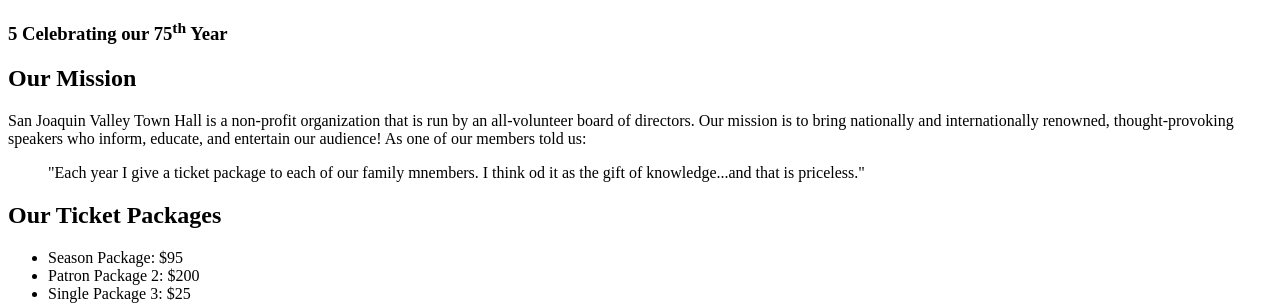
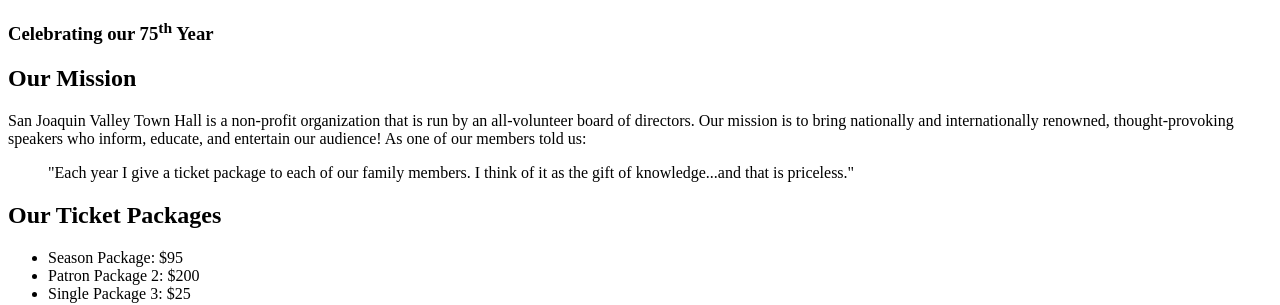
Before and after one commit to ishanr83/A07, a plain HTML site: page index.html in a window 1280 px wide. Shown: the part 140-445 px from the top of the page. Drawn offline with Linux system fonts and the light colour scheme.

Commit message:
Update index.html

```diff
--- a/index.html
+++ b/index.html
@@ -11,8 +11,7 @@
 	<header>
 		<img src="images/town_hall_logo.gif" height="80" />
 		<h2>San Joaquin Valley Town Hall</h2>
-		<h3>5
-			Celebrating our 75<sup>th</sup> Year
+		<h3>Celebrating our 75<sup>th</sup> Year
 		  </h3>
 	</header>
 	<main>
@@ -21,7 +20,7 @@
 			San Joaquin Valley Town Hall is a non-profit organization that is run by an all-volunteer board of directors. Our mission is to bring nationally and internationally renowned, thought-provoking speakers who inform, educate, and entertain our audience! As one of our members told us:
 		  </p>
 		  <blockquote>
-			  "Each year I give a ticket package to each of our family mnembers. I think od it as the gift of knowledge...and that is priceless."
+			  "Each year I give a ticket package to each of our family members. I think of it as the gift of knowledge...and that is priceless."
 			</blockquote>
 		<h2>Our Ticket Packages</h2>
 		<ul>
```
